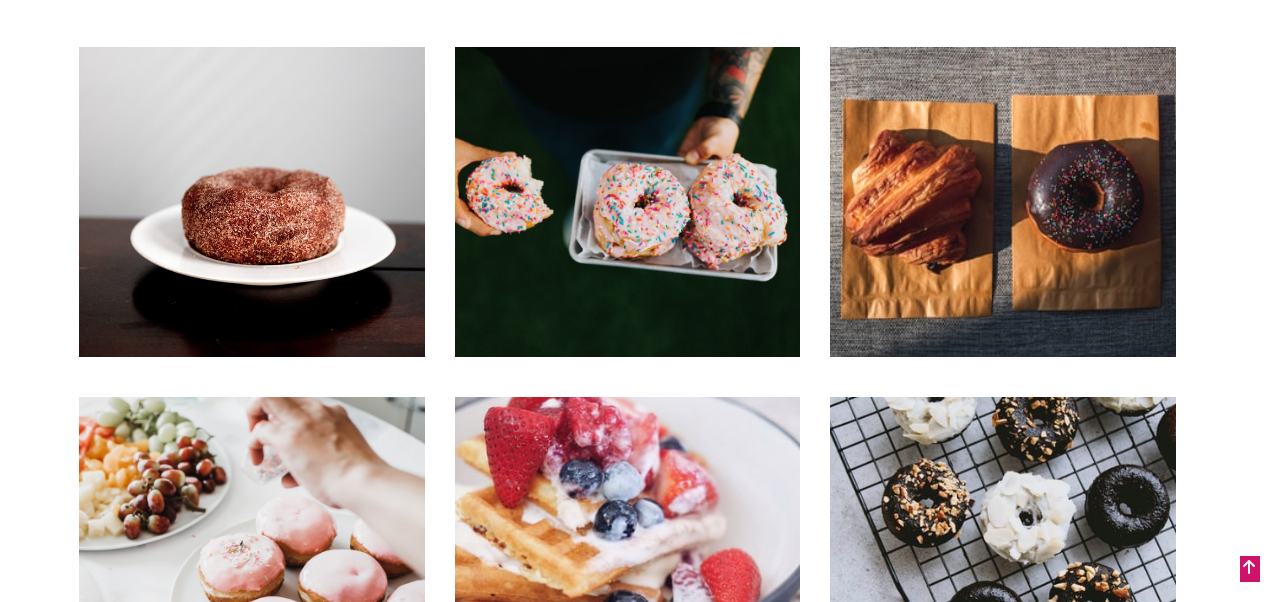
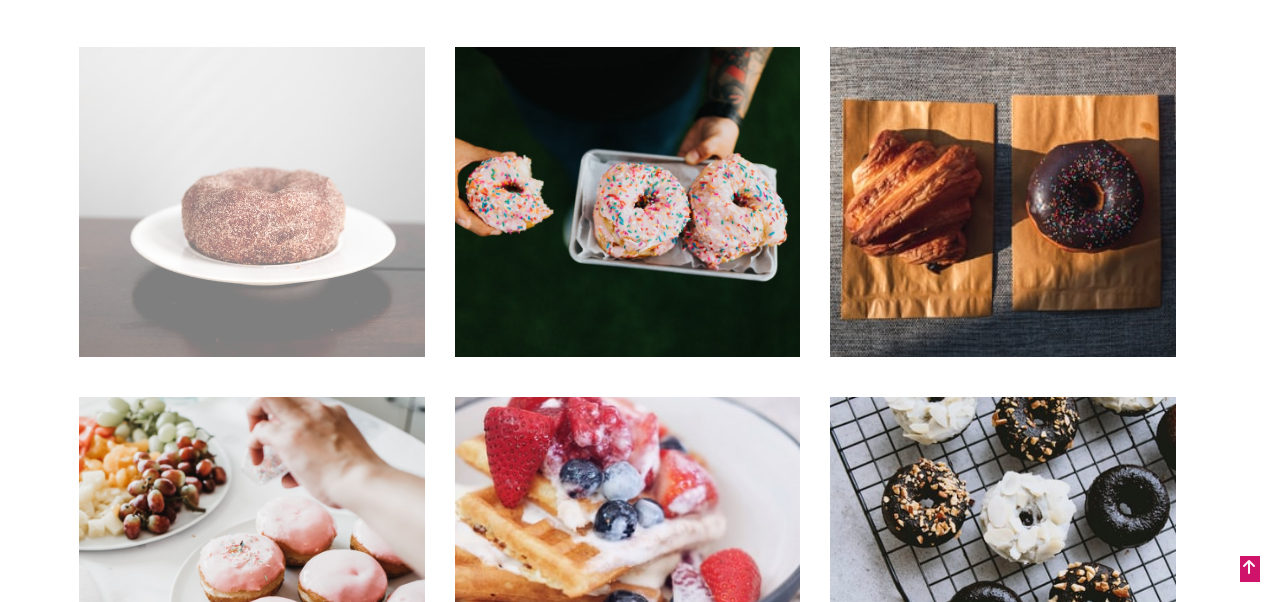
Before and after one commit to abiodunflb/donut-store, a plain HTML site: page index.html in a window 1280 px wide. In both pictures the pointer is over the element 251 px from the left and 1782 px from the top of the page. Shown: the part 1580-2182 px from the top of the page. Drawn offline with Linux system fonts and the light colour scheme; a web font is replaced by a local one.

Commit message:
modified css

```diff
--- a/css/style.css
+++ b/css/style.css
@@ -179,6 +179,12 @@ nav ul li a:hover{
     background-position: center;
     background-size: cover;
     background-repeat: no-repeat;
+    transition: all 0.5s;
+}
+
+.grid-item:hover{
+    opacity: 0.5;
+    cursor: pointer;
 }
 
 #one{
```
